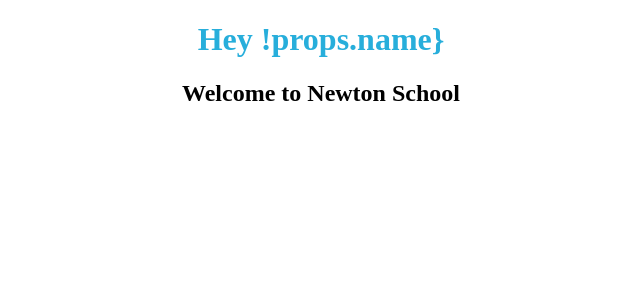
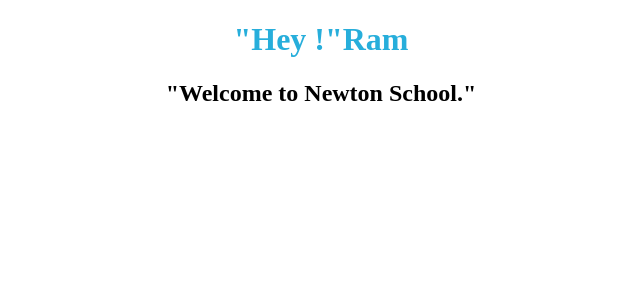
Before and after one commit to 8eauty/React-State-Events-Outputting-Dynamic-Data-Working-with-Expressions-in-JSX---2w0tdfe0a02p, a React app: page / in a window 1280 px wide. Shown: the top 300 px of the page, without its empty margins (319-959 px from the left). Built offline with nearby package versions, Linux system fonts and the light colour scheme.

Commit message:
Welcome.js

```diff
--- a/src/components/Welcome.js
+++ b/src/components/Welcome.js
@@ -4,8 +4,8 @@ import React from 'react'
 function Welcome(props) {
   return (
     <div>
-    <h1>Hey !props.name}</h1>
-<h2>Welcome to Newton School</h2>
+    <h1>"Hey !"{props.name}</h1>
+<h2>"Welcome to Newton School."</h2>
 </div>
   )
 }
```
